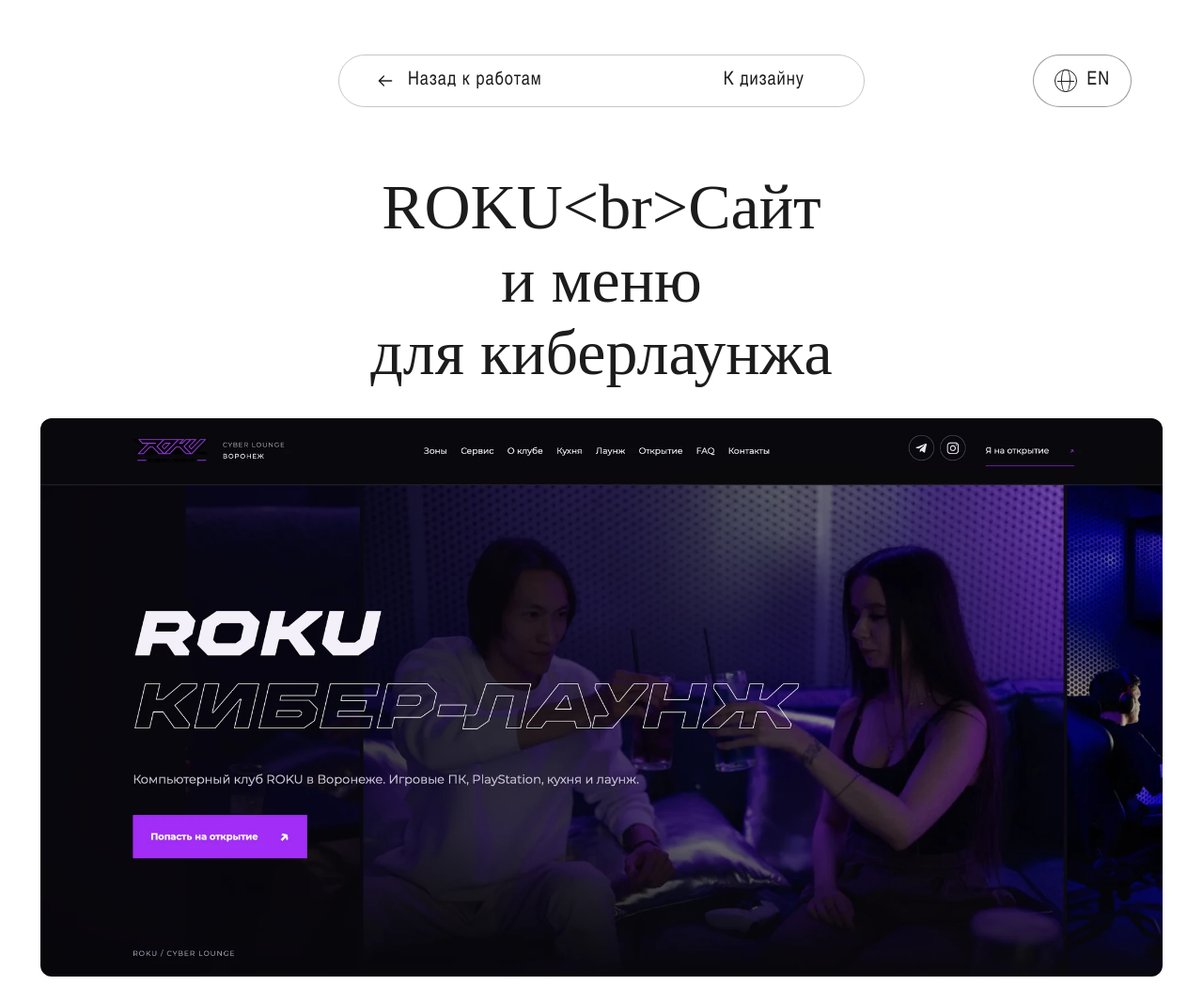
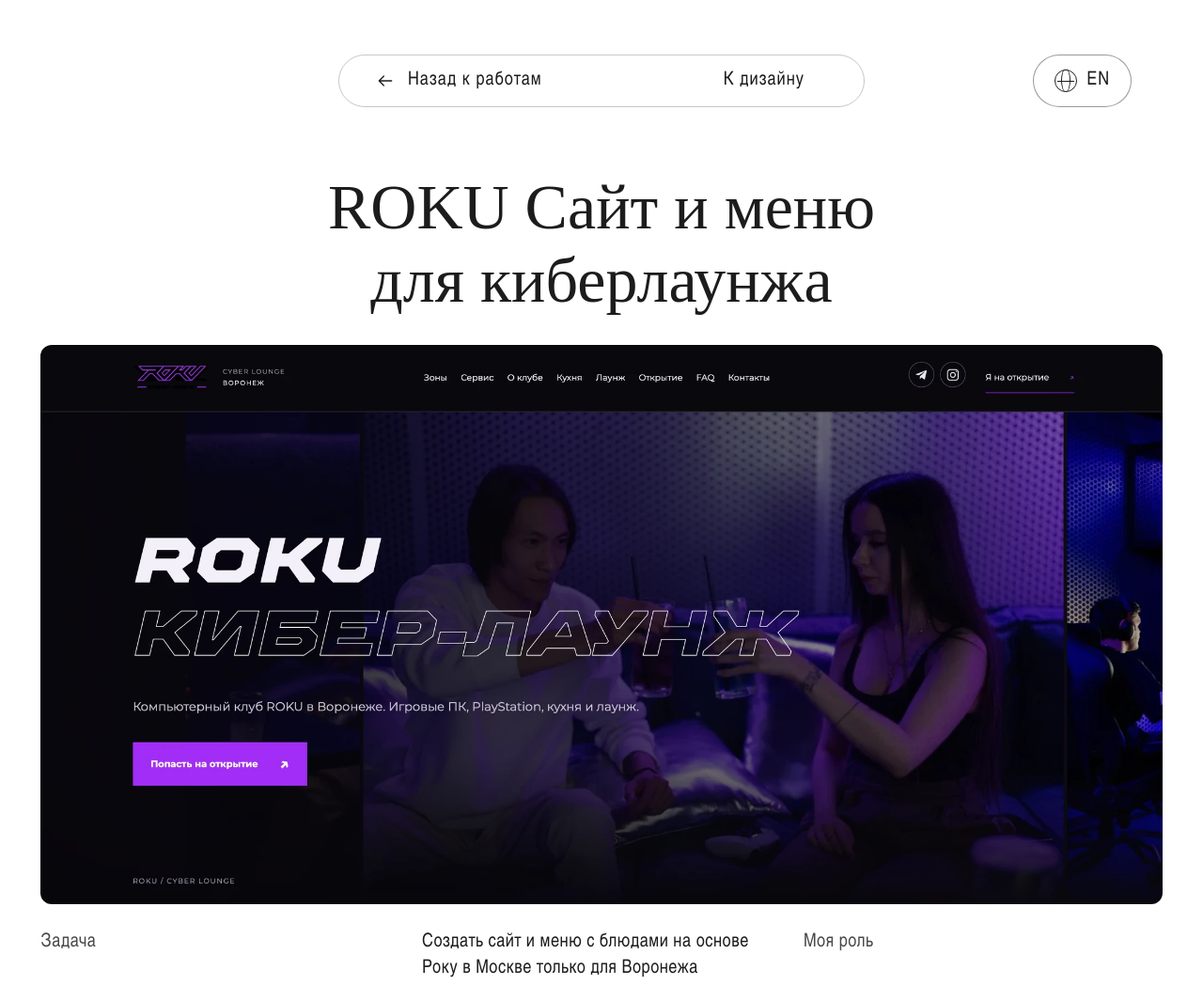
Before and after one commit to alekseydesgn-crypto/portl, a plain HTML site: page roku.html in a window 1280 px wide. Shown: the top 1048 px of the page at 94% size. Drawn offline with Linux system fonts and the light colour scheme; a web font is replaced by a local one.

Commit message:
Update roku.html

```diff
--- a/roku.html
+++ b/roku.html
@@ -42,7 +42,7 @@
     <button class="locale-float" id="languageToggle" type="button" aria-label="Переключить на английский"><span class="locale-globe" aria-hidden="true">◎</span><span class="locale-code">EN</span></button>
   </header>
 
-  <main class="cs roku-case" id="design"><h1 class="cs__title" data-ru="ROKU<br>Сайт и меню для киберлаунжа" data-en="Website and menu<br>for Roku cyberclub"></h1>
+  <main class="cs roku-case" id="design"><h1 class="cs__title" data-ru="ROKU Сайт и меню для киберлаунжа" data-en="Website and menu for Roku cyberclub"></h1>
     <div class="roku-photos"><img src="assets/img/roku/hero.webp" alt="Первый экран сайта" data-alt-ru="Первый экран сайта" data-alt-en="Website homepage" loading="lazy"></div>
     <div class="cs__meta cs__meta--brief">
       <div class="cs__meta-col"><p class="cs__label" data-ru="Задача" data-en="Brief">Задача</p></div>
```
